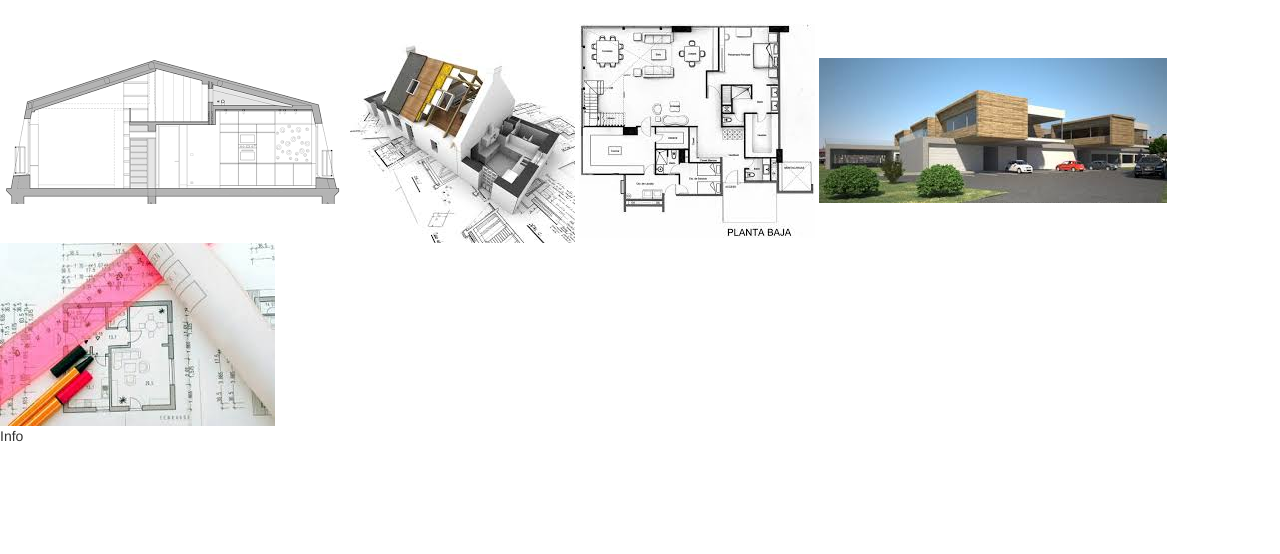
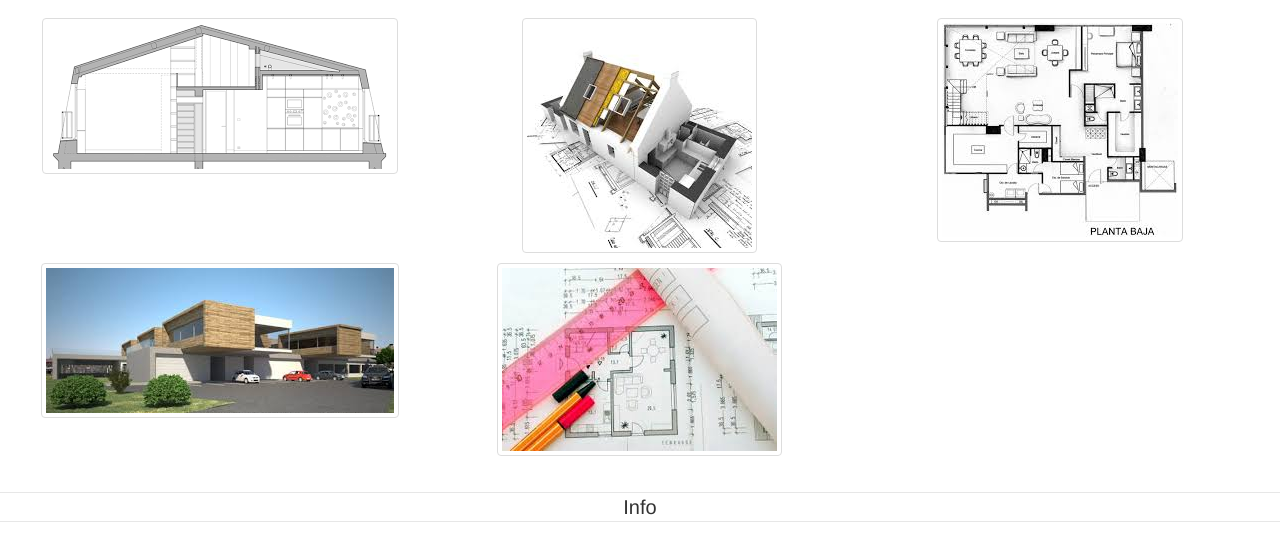
Before and after one commit to DaPoLa1516Daw2/PBLM09UF01, a plain HTML site: page galeria.html in a window 1280 px wide. Shown: the part 54-608 px from the top of the page. Drawn offline with Linux system fonts and the light colour scheme.

Commit message:
pre final

```diff
--- /dev/null
+++ b/css/complementario.css
@@ -0,0 +1,28 @@
+.contenido{
+    margin: 1%;
+    padding: 1%;
+    margin-top: 0px !important;
+    padding-top: 0px !important;
+}
+.page-header{
+    margin-top: 20px !important;
+}
+
+footer{
+    text-align: center;
+    font-size: 20px;
+    border-bottom: 1px #e7e7e7 solid;
+    border-top: 1px #e7e7e7 solid;
+
+    #position: absolute;
+}
+
+.col-sm-4{
+    text-align: center;
+    margin-bottom: 10px;
+}
+td{
+    padding: 5px;
+    margin: 5px;
+
+}
--- a/galeria.html
+++ b/galeria.html
@@ -5,6 +5,7 @@
   <meta name="viewport" content="width=device-width, initial-scale=1"/>
   <link rel="stylesheet" href="fonts/font.css"/>
   <link rel="stylesheet" href="css/bootstrap.min.css"/>
+  <link rel="stylesheet" href="css/complementario.css">
   <link rel="shortcut icon" href="img/favicon.ico" type="image/x-icon"/>
   <script src="js/jquery-2.1.4.min.js"></script>
   <script src="js/bootstrap.min.js"></script>
@@ -38,22 +39,26 @@
       </ul>
     </div>
   </nav>
-  <section>
-    <a href="img/gallery1.png" class="fullsizable">
-      <img alt="A" src="img/gallery1.png"/>
+  <section class="contenido">
+      <div class="row">
+        <a href="img/gallery1.png" class="fullsizable col-sm-4">
+         <img alt="A" src="img/gallery1.png" class="img-thumbnail"/>
+       </a>
+    <a href="img/gallery2.png" class="fullsizable col-sm-4">
+      <img alt="A" src="img/gallery2.png" class="img-thumbnail"/>
     </a>
-    <a href="img/gallery2.png" class="fullsizable">
-      <img alt="A" src="img/gallery2.png"/>
+    <a href="img/gallery3.png" class="fullsizable col-sm-4">
+      <img alt="A" src="img/gallery3.png" class="img-thumbnail"/>
     </a>
-    <a href="img/gallery3.png" class="fullsizable">
-      <img alt="A" src="img/gallery3.png"/>
+        </div>
+    <div class="row">
+    <a href="img/gallery4.png" class="fullsizable col-sm-4">
+      <img alt="A" src="img/gallery4.png" class="img-thumbnail"/>
     </a>
-    <a href="img/gallery4.png" class="fullsizable">
-      <img alt="A" src="img/gallery4.png"/>
+    <a href="img/gallery5.png" class="fullsizable col-sm-4">
+      <img alt="A" src="img/gallery5.png" class="img-thumbnail"/>
     </a>
-    <a href="img/gallery5.png" class="fullsizable">
-      <img alt="A" src="img/gallery5.png"/>
-    </a>
+    </div>
   </section>
   <footer>
     Info
```
Also changed, not shown: contacto.html (+13 -6 lines), index.html (+5 -2 lines), localizacion.html (+2 -1 lines).
